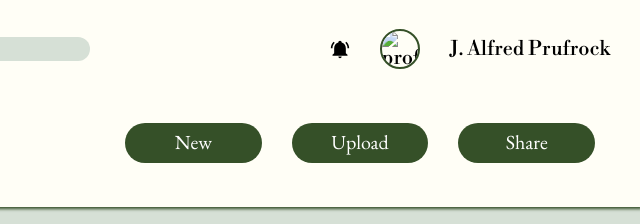
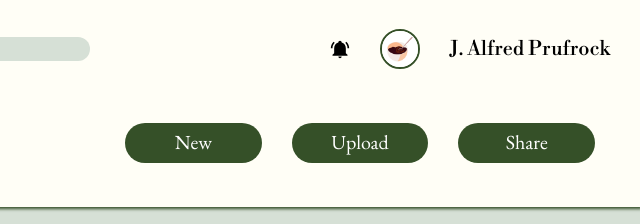
Before and after one commit to elianadu/odin-admin-dashboard, a plain HTML site: page index.html in a window 1280 px wide. Shown: the top 224 px of the page, 640-1280 px from the left. Drawn offline with nearby package versions, Linux system fonts and the light colour scheme; the site is published under a folder, as on GitHub Pages, so addresses that start at the root find nothing.

Commit message:
fix: display other instance of profile picture

```diff
--- a/index.html
+++ b/index.html
@@ -23,7 +23,7 @@
         </form>
         <div class="user-info">
             <svg xmlns="http://www.w3.org/2000/svg" viewBox="0 0 24 24"><title>bell-ring</title><path d="M21,19V20H3V19L5,17V11C5,7.9 7.03,5.17 10,4.29C10,4.19 10,4.1 10,4A2,2 0 0,1 12,2A2,2 0 0,1 14,4C14,4.1 14,4.19 14,4.29C16.97,5.17 19,7.9 19,11V17L21,19M14,21A2,2 0 0,1 12,23A2,2 0 0,1 10,21M19.75,3.19L18.33,4.61C20.04,6.3 21,8.6 21,11H23C23,8.07 21.84,5.25 19.75,3.19M1,11H3C3,8.6 3.96,6.3 5.67,4.61L4.25,3.19C2.16,5.25 1,8.07 1,11Z" /></svg>
-            <img src="/images/profile-picture.jpg" alt="profile picture">
+            <img src="images/profile-picture.jpg" alt="profile picture">
             J. Alfred Prufrock</div>
         <div class="user-greeting"><img src="images/profile-picture.jpg" alt="profile picture"><span>Hi there, <div class="username">J. Alfred Prufrock (@coffeespoons)</div></span></div>
         <ul>
```
